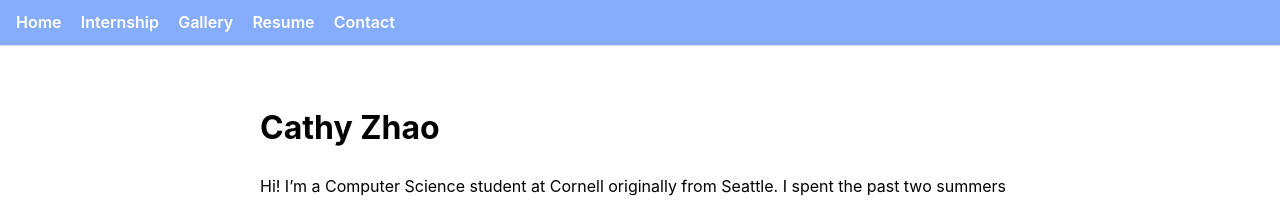
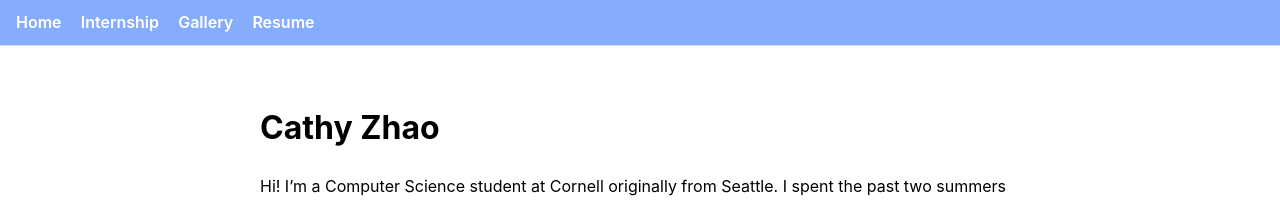
Before and after one commit to cathyzhao33/portfolio, a Jekyll site: the page built from index.md, in a window 1280 px wide. Shown: the top 203 px of the page. Built offline with Jekyll 4.4.1, drawn with Linux system fonts in a browser that asks for light colours.

```diff
--- a/_layouts/default.html
+++ b/_layouts/default.html
@@ -61,8 +61,7 @@ function contactConfirm() {
     <a href="{{ '/' | relative_url }}">Home</a>
     <a href="{{ '/experience' | relative_url }}">Internship</a>
     <a href="{{ '/gallery' | relative_url }}">Gallery</a>
-    <a href="{{ '/resume.pdf' | relative_url }}">Resume</a>
-    <a href="#" onclick="return contactConfirm()">Contact</a>
+    <a href="{{ '/resume.pdf' | relative_url }}" target="_blank" rel="noopener noreferrer">Resume</a>
   </nav>
 
   <!-- MAIN CONTENT -->
```
